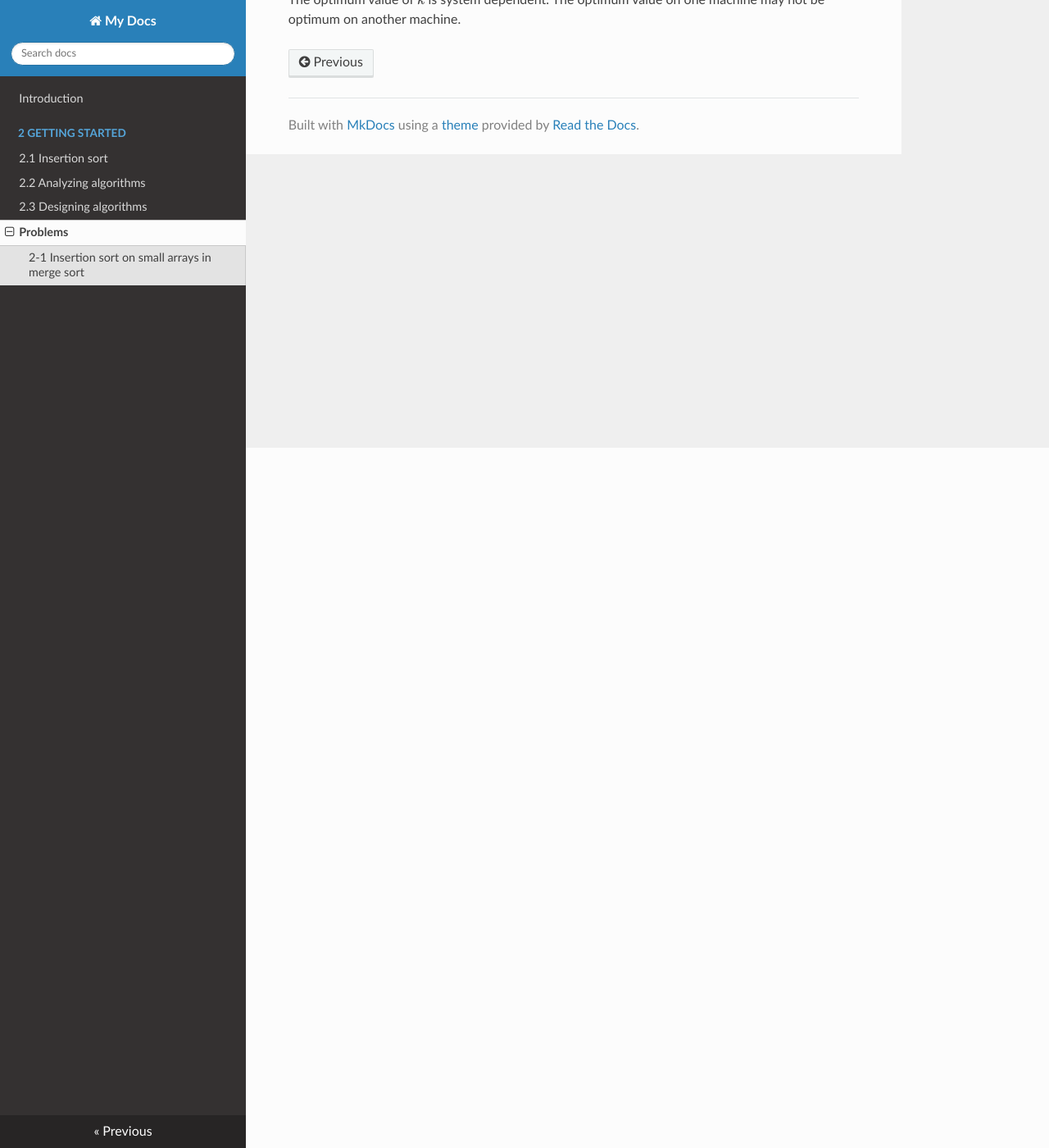
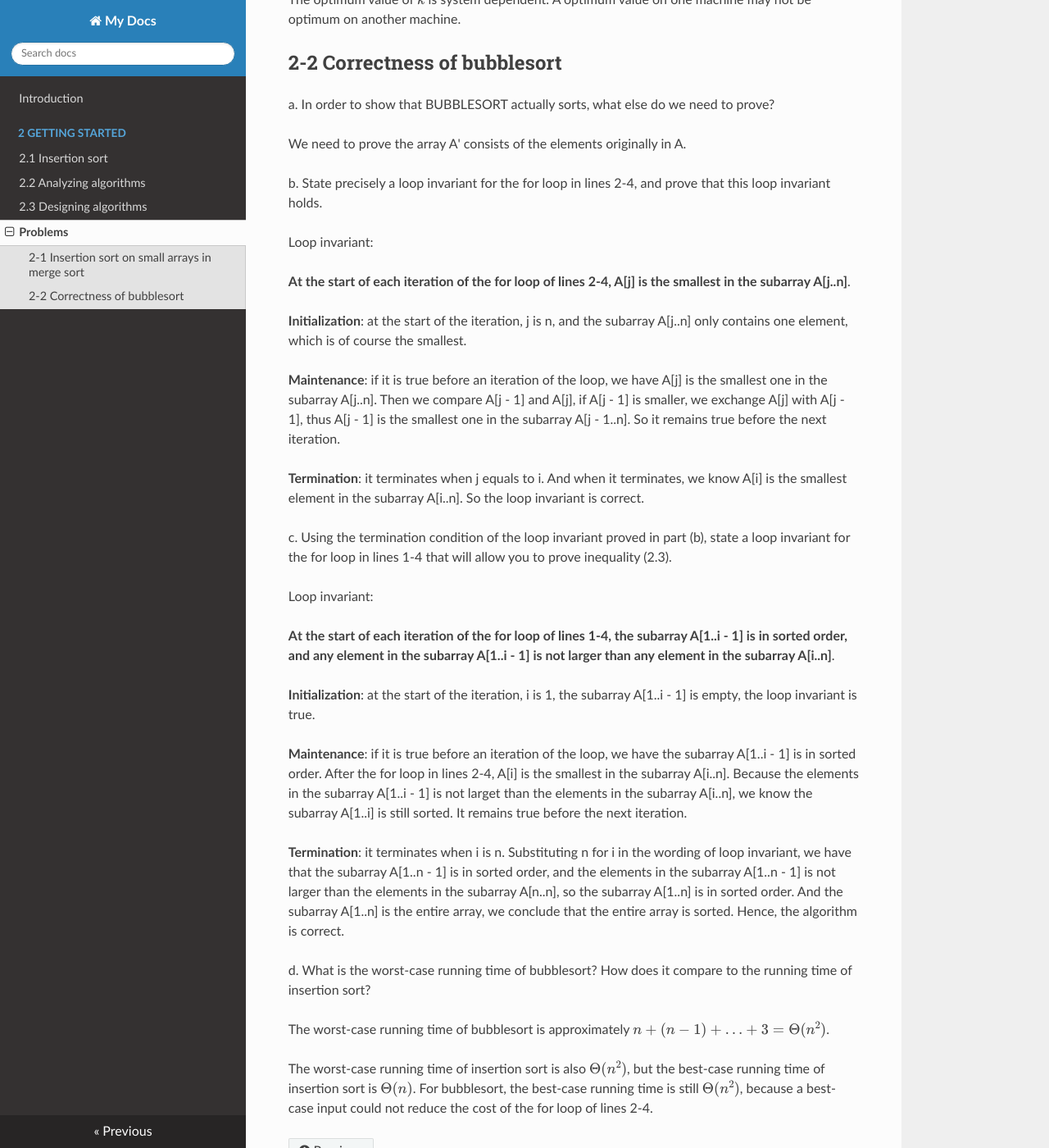
Before and after one commit to Frederick-S/Introduction-to-Algorithms-Notes, an MkDocs documentation site: the page built from docs/2-Getting-Started/Problems.md, in a window 1280 px wide and 1400 px high, scrolled down 854 px. Shown: the whole window at 82% size. Built offline with MkDocs 1.6.1, drawn with Linux system fonts in a browser that asks for light colours; nearby versions of some CDN libraries; formulas are drawn with MathJax 3; old or Windows-style settings are respelled for this version of MkDocs; some of the changed text lies outside the part shown.

Commit message:
Update exercise

```diff
--- a/docs/2-Getting-Started/Problems.md
+++ b/docs/2-Getting-Started/Problems.md
@@ -14,4 +14,39 @@ Given the modified algorithm runs in $\Theta(nk + n\lg{\frac{n}{k}})$ worst-case
 
 d. How should we choose $k$ in practice?
 
-The optimum value of $k$ is system dependent. The optimum value on one machine may not be optimum on another machine.
+The optimum value of $k$ is system dependent. A optimum value on one machine may not be optimum on another machine.
+
+## 2-2 Correctness of bubblesort
+a. In order to show that BUBBLESORT actually sorts, what else do we need to prove?
+
+We need to prove the array A' consists of the elements originally in A.
+
+b. State precisely a loop invariant for the for loop in lines 2-4, and prove that this loop invariant holds.
+
+Loop invariant:
+
+**At the start of each iteration of the for loop of lines 2-4, A[j] is the smallest in the subarray A[j..n]**.
+
+**Initialization**: at the start of the iteration, j is n, and the subarray A[j..n] only contains one element, which is of course the smallest.
+
+**Maintenance**: if it is true before an iteration of the loop, we have A[j] is the smallest one in the subarray A[j..n]. Then we compare A[j - 1] and A[j], if A[j - 1] is smaller, we exchange A[j] with A[j - 1], thus A[j - 1] is the smallest one in the subarray A[j - 1..n]. So it remains true before the next iteration.
+
+**Termination**: it terminates when j equals to i. And when it terminates, we know A[i] is the smallest element in the subarray A[i..n]. So the loop invariant is correct.
+
+c. Using the termination condition of the loop invariant proved in part (b), state a loop invariant for the for loop in lines 1-4 that will allow you to prove inequality (2.3).
+
+Loop invariant:
+
+**At the start of each iteration of the for loop of lines 1-4, the subarray A[1..i - 1] is in sorted order, and any element in the subarray A[1..i - 1] is not larger than any element in the subarray A[i..n]**.
+
+**Initialization**: at the start of the iteration, i is 1, the subarray A[1..i - 1] is empty, the loop invariant is true.
+
+**Maintenance**: if it is true before an iteration of the loop, we have the subarray A[1..i - 1] is in sorted order. After the for loop in lines 2-4, A[i] is the smallest in the subarray A[i..n]. Because the elements in the subarray A[1..i - 1] is not larget than the elements in the subarray A[i..n], we know the subarray A[1..i] is still sorted. It remains true before the next iteration.
+
+**Termination**: it terminates when i is n. Substituting n for i in the wording of loop invariant, we have that the subarray A[1..n - 1] is in sorted order, and the elements in the subarray A[1..n - 1] is not larger than the elements in the subarray A[n..n], so the subarray A[1..n] is in sorted order. And the subarray A[1..n] is the entire array, we conclude that the entire array is sorted. Hence, the algorithm is correct.
+
+d. What is the worst-case running time of bubblesort? How does it compare to the running time of insertion sort?
+
+The worst-case running time of bubblesort is approximately $n + (n - 1) + \ldots + 3 = \Theta(n^2)$.
+
+The worst-case running time of insertion sort is also $\Theta(n^2)$, but the best-case running time of insertion sort is $\Theta(n)$. For bubblesort, the best-case running time is still $\Theta(n^2)$, because a best-case input could not reduce the cost of the for loop of lines 2-4.
```
